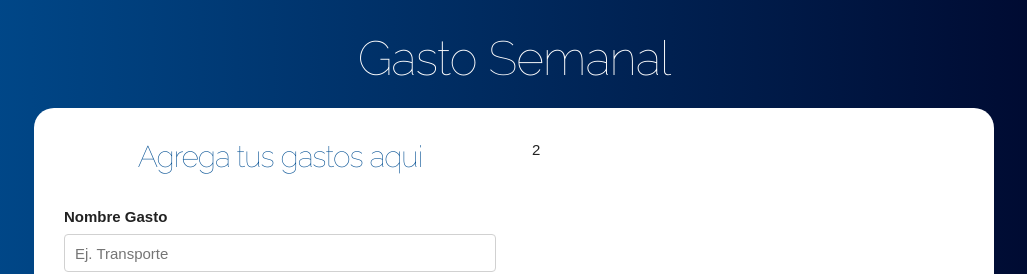
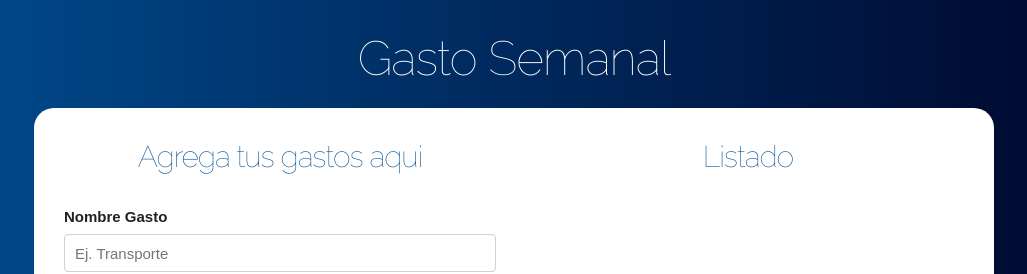
Before and after one commit to danieldamian09/App_Presupuesto, a React (Create React App) app in the folder presupuesto/: page / in a window 1280 px wide. Both pictures are taken after typing "5" into the empty fields and a click on the input "Definir Presupuesto". Shown: the top 274 px of the page, without its empty margins (126-1153 px from the left). Built offline with nearby package versions, Linux system fonts and the light colour scheme.

Commit message:
mostrando los nuevos gastos en la interfaz

```diff
--- a/presupuesto/src/App.js
+++ b/presupuesto/src/App.js
@@ -1,6 +1,7 @@
 import React, { useState } from 'react';
 import Pregunta from './components/Pregunta';
 import Formulario from "./components/Formulario";
+import Listado from './components/Listado';
 
 function App() {
 
@@ -41,7 +42,9 @@ function App() {
                   />
                 </div>
                 <div className="one-half column">
-                  2
+                  <Listado
+                    gastos={gastos}
+                  />
                   </div>
               </div>
             )
--- /dev/null
+++ b/presupuesto/src/components/Gasto.js
@@ -0,0 +1,13 @@
+import React from 'react';
+
+const Gasto = ({ gasto }) => (
+    <li className="gastos">
+        <p>
+            {gasto.nombre}
+            <span className="gasto">$ {gasto.cantidad}</span>
+        </p>
+    </li>
+)
+
+
+export default Gasto;
--- /dev/null
+++ b/presupuesto/src/components/Listado.js
@@ -0,0 +1,18 @@
+import React from 'react';
+import Gasto from './Gasto';
+
+
+const Listado = ({ gastos }) => (
+    <div className="gastos-realizados">
+        <h2>Listado</h2>
+        {gastos.map(gasto => (
+            <Gasto
+                key={gasto.id}
+                gasto={gasto}
+            />
+        ))}
+    </div>
+
+)
+
+export default Listado;
```
